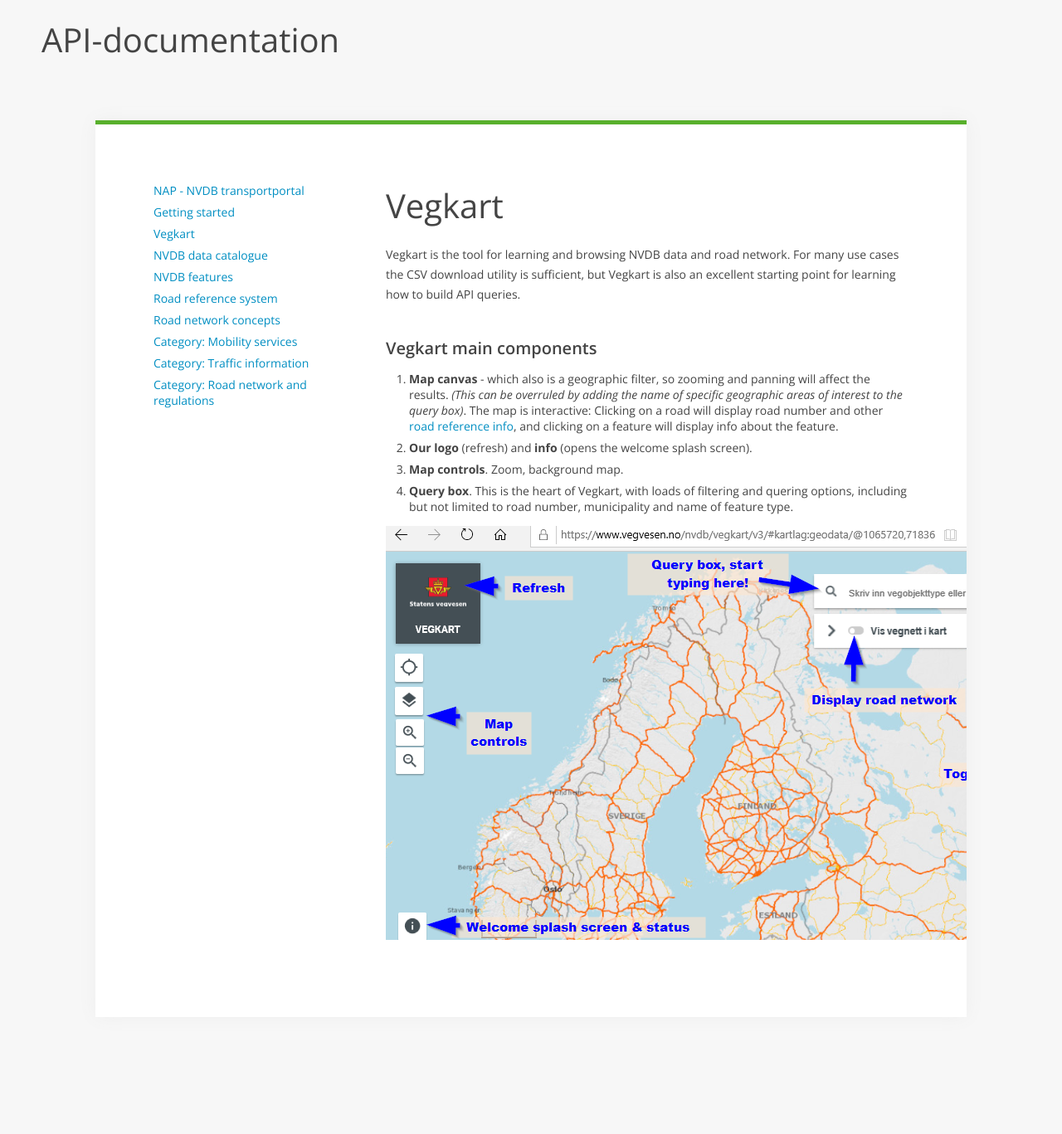
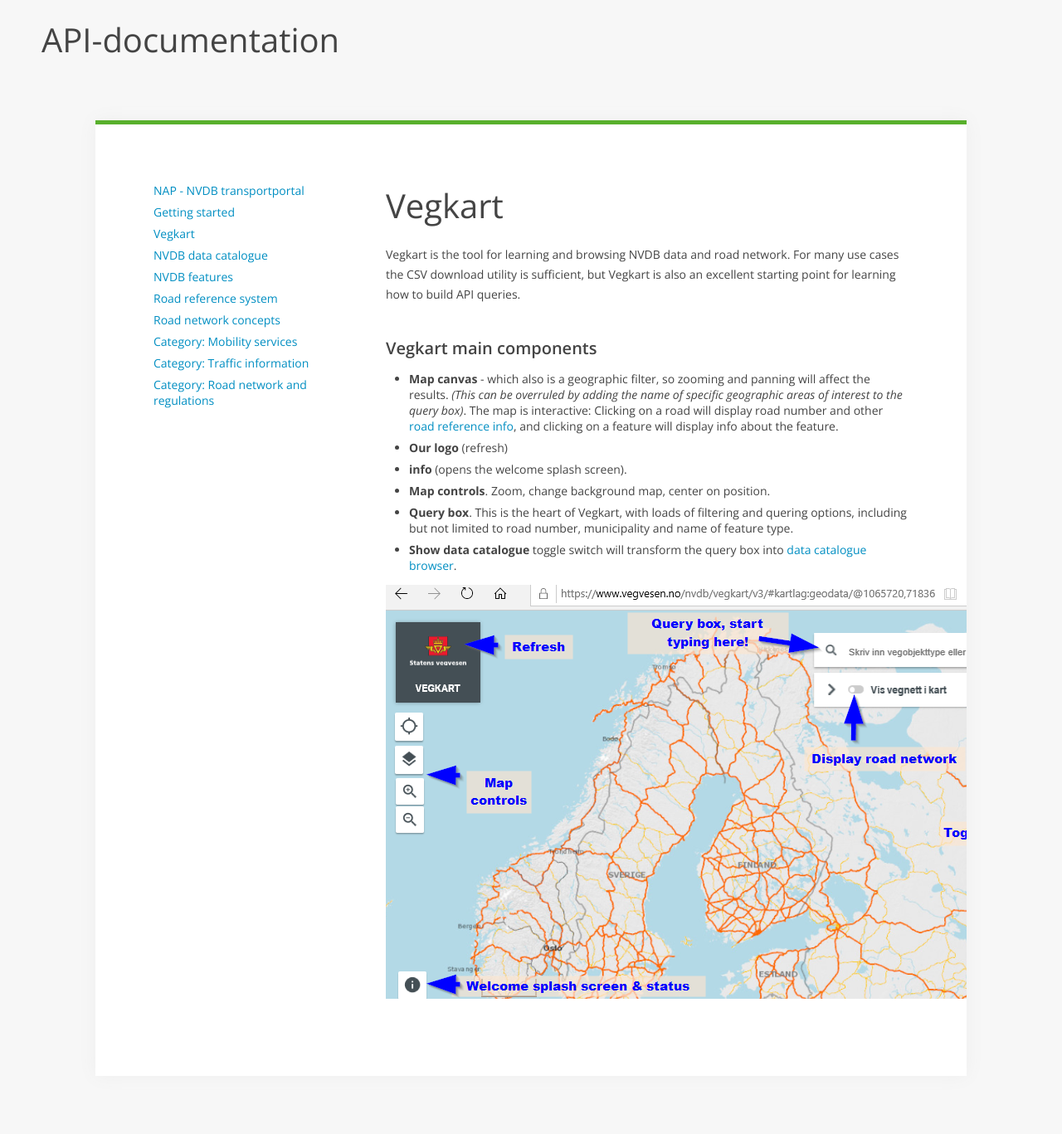
Before and after one commit to nvdb-vegdata/nvdbtransportportal, a Jekyll site: the page built from vegkart.md, in a window 1280 px wide. Shown: the whole page at 83% size. Built offline with Jekyll 4.4.1, drawn with Linux system fonts in a browser that asks for light colours; our own code applies the rules of GitHub Pages for plain Markdown files; before the commit the page ends 1296 px from its top, so only the background shows below that.

```diff
--- a/vegkart.md
+++ b/vegkart.md
@@ -7,9 +7,11 @@
 
 ### Vegkart main components
 
-1. **Map canvas** - which also is a geographic filter, so zooming and panning will affect the results. _(This can be overruled by adding the name of specific geographic areas of interest to the query box)_. The map is interactive: Clicking on a road will display road number and other [road reference info](./konsept4_roadreference.md), and clicking on a feature will display info about the feature.
-2. **Our logo** (refresh) and **info** (opens the welcome splash screen).
-3. **Map controls**. Zoom, background map.
-4. **Query box**. This is the heart of Vegkart, with loads of filtering and quering options, including but not limited to road number, municipality and name of feature type.
+  * **Map canvas** - which also is a geographic filter, so zooming and panning will affect the results. _(This can be overruled by adding the name of specific geographic areas of interest to the query box)_. The map is interactive: Clicking on a road will display road number and other [road reference info](./konsept4_roadreference.md), and clicking on a feature will display info about the feature.
+  * **Our logo** (refresh)
+  * **info** (opens the welcome splash screen).
+  * **Map controls**. Zoom, change background map, center on position.
+  *  **Query box**. This is the heart of Vegkart, with loads of filtering and quering options, including but not limited to road number, municipality and name of feature type.
+  * **Show data catalogue** toggle switch will transform the query box into [data catalogue browser](./konsept2_datakatalog.md).
 
 ![vegkart main layout](./pics/vegkart_main.png)
```
